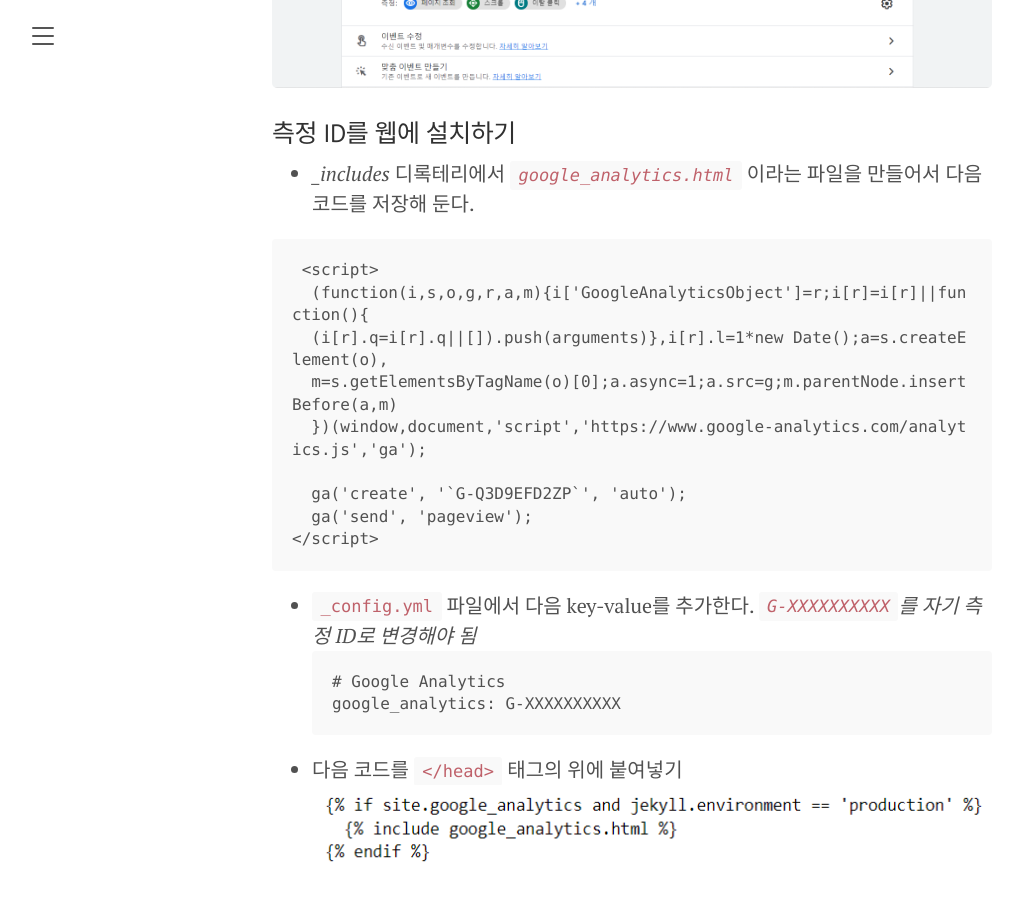
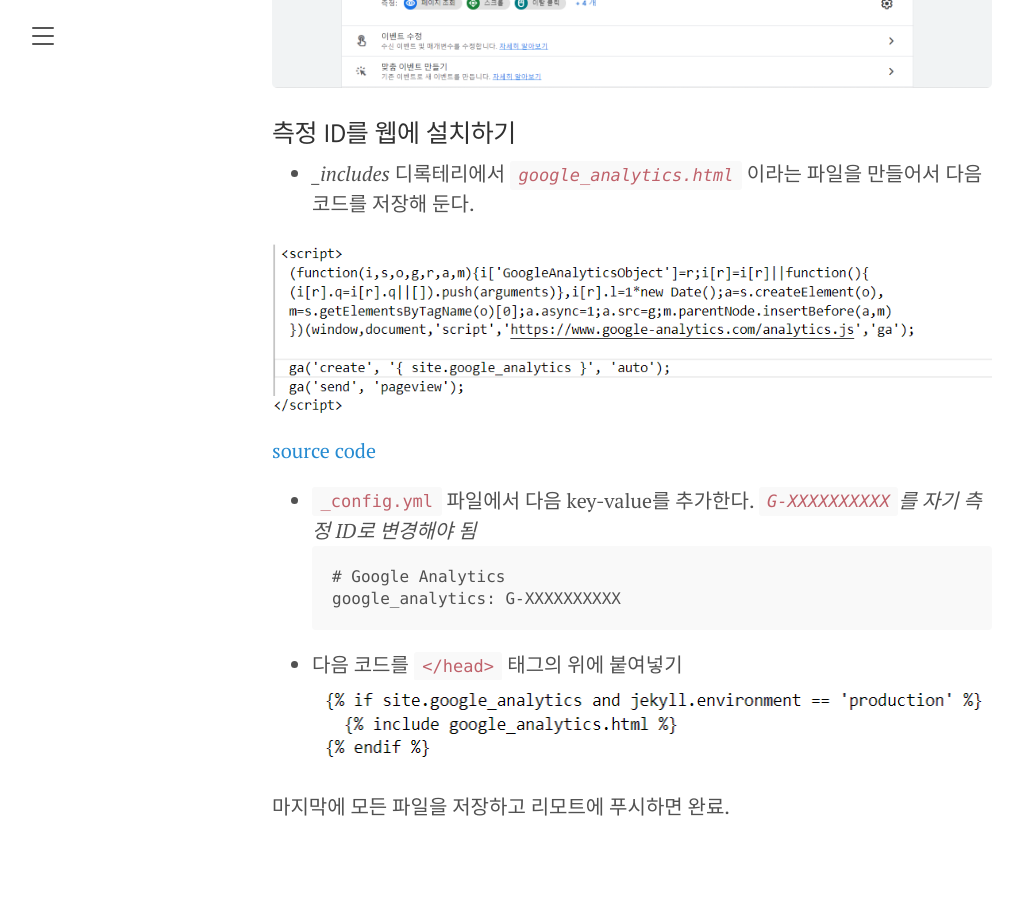
Before and after one commit to 20223073/20223073.github.io, a Jekyll site: the page built from _posts/2022-11-28-google-analytics.md, in a window 1280 px wide and 900 px high, scrolled down 3626 px. Shown: the whole window, without its empty margins (8-1031 px from the left). Built offline with Jekyll 4.4.1, drawn with Linux system fonts in a browser that asks for light colours; comment, search, counter and statistics services are not loaded.

Commit message:
update: post

````diff
--- a/_posts/2022-11-28-google-analytics.md
+++ b/_posts/2022-11-28-google-analytics.md
@@ -52,17 +52,8 @@ comments: true
 
 - *_includes* 디록테리에서 *`google_analytics.html`* 이라는 파일을 만들어서 다음 코드를 저장해 둔다.
 
-```
- <script>
-  (function(i,s,o,g,r,a,m){i['GoogleAnalyticsObject']=r;i[r]=i[r]||function(){
-  (i[r].q=i[r].q||[]).push(arguments)},i[r].l=1*new Date();a=s.createElement(o),
-  m=s.getElementsByTagName(o)[0];a.async=1;a.src=g;m.parentNode.insertBefore(a,m)
-  })(window,document,'script','https://www.google-analytics.com/analytics.js','ga');
-
-  ga('create', '`{{ site.google_analytics }}`', 'auto');
-  ga('send', 'pageview');
-</script>
-```
+![screenshot](https://raw.githubusercontent.com/20223073/20223073.github.io/main/public/screenshot13.png)
+[source code](https://raw.githubusercontent.com/20223073/20223073.github.io/main/_includes/google_analytics.html)
 
 - `_config.yml` 파일에서 다음 key-value를 추가한다.
 *`G-XXXXXXXXXX`를 자기 측정 ID로 변경해야 됨*
````
